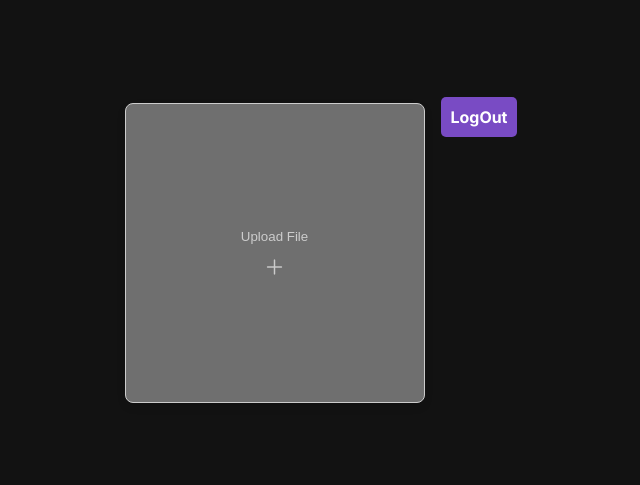
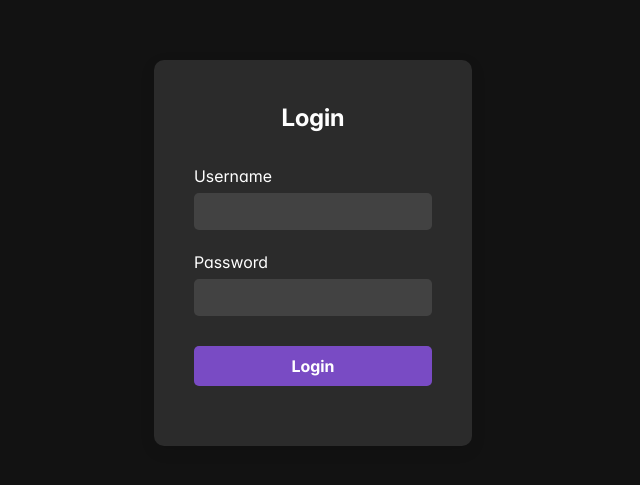
Before and after one commit to princejohnson37/TechShowCase, a React (Vite) app: page / in a window 1280 px wide. Shown: the part 147-632 px from the top of the page, without its empty margins (327-967 px from the left). Built offline with nearby package versions, Linux system fonts and the light colour scheme.

Commit message:
route changes

```diff
--- a/src/modules/Login/pages/Login.jsx
+++ b/src/modules/Login/pages/Login.jsx
@@ -23,7 +23,7 @@ const Login = () => {
 		e.preventDefault();
 		try {
 			const isAuthenticated = await userLogin(userDetails);
-			if (isAuthenticated) navigate("/");
+			if (isAuthenticated) navigate("/home");
 		} catch (error) {
 			console.error("Login failed:", error);
 		}
--- a/src/router/Router.jsx
+++ b/src/router/Router.jsx
@@ -7,6 +7,10 @@ import Login from "../modules/Login/pages/Login";
 const router = createBrowserRouter([
 	{
 		path: "/",
+		element: <Login />,
+	},
+	{
+		path: "/home",
 		element: <HomePage />,
 	},
 	{
@@ -19,7 +23,7 @@ const router = createBrowserRouter([
 	},
 	{
 		path: "/login",
-		element: <Login/>,
+		element: <Login />,
 	},
 ]);
 
```
